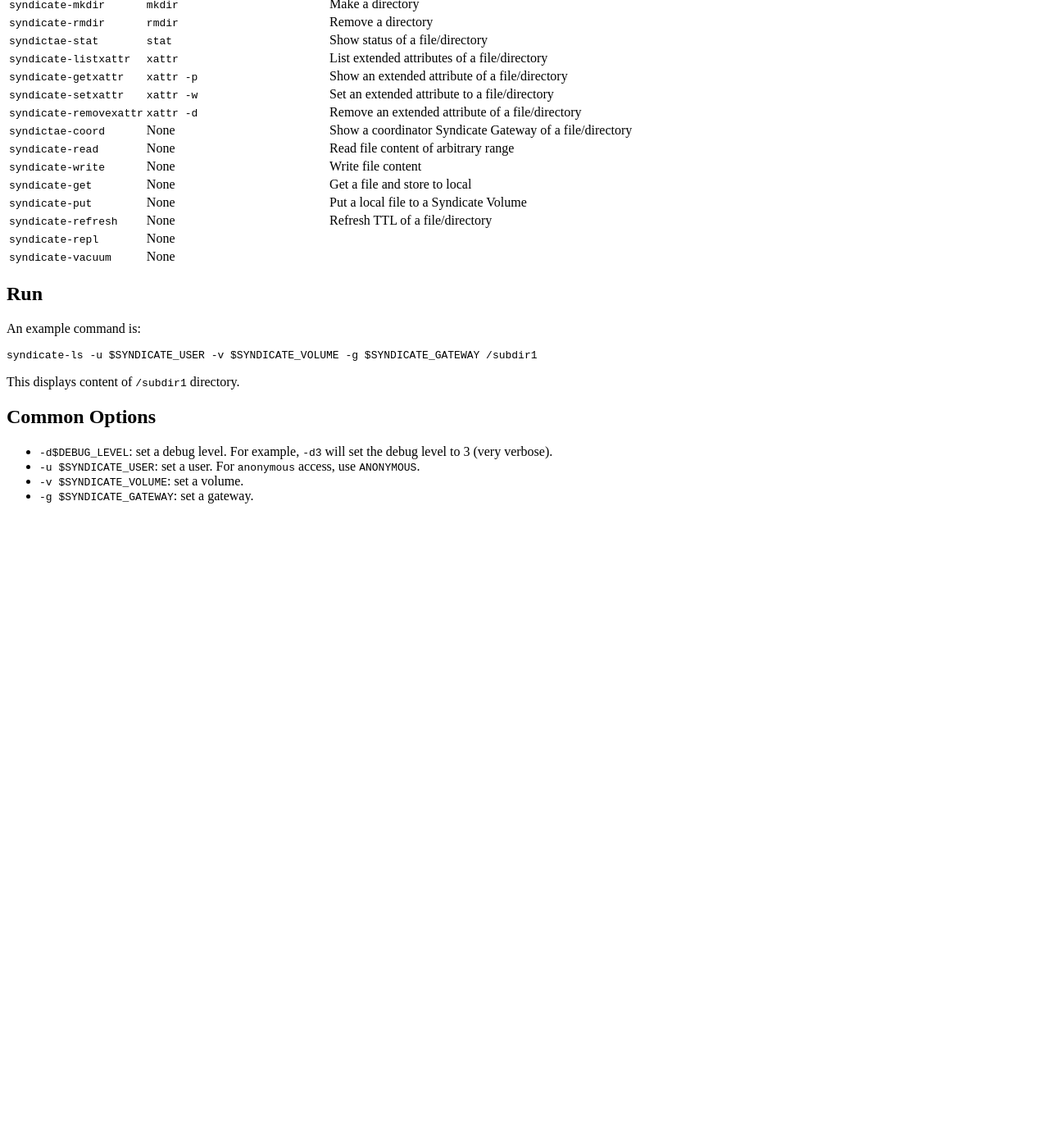
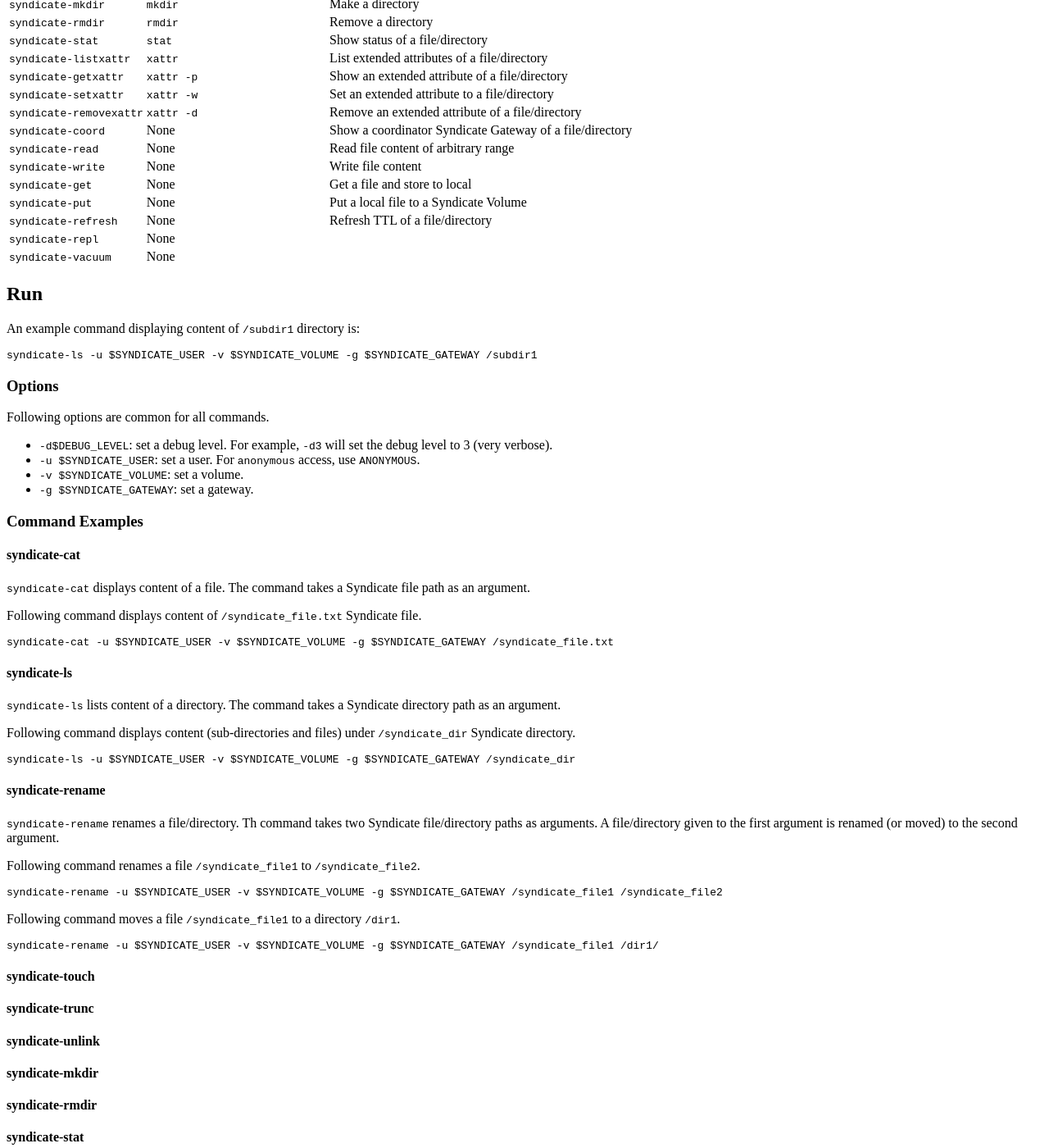
Before and after one commit to syndicate-storage/syndicate-storage.github.io, a Jekyll site: the page built from _user/002_syndicate_ug_tools.md, in a window 1280 px wide and 1400 px high, scrolled down 1108 px. Shown: the whole window at 82% size. Built offline with Jekyll 4.4.1, drawn with Linux system fonts in a browser that asks for light colours; nearby versions of some CDN libraries; library files that are not in the unit come from our copies; before the commit the page ends 1738 px from its top, so only the background shows below that; some of the changed text lies outside the part shown.

Commit message:
Restructured

````diff
--- a/_user/002_syndicate_ug_tools.md
+++ b/_user/002_syndicate_ug_tools.md
@@ -38,12 +38,12 @@ apt-get install syndicate-ug-tools
 | `syndicate-unlink` | `rm` | Remove a file |
 | `syndicate-mkdir` | `mkdir` | Make a directory |
 | `syndicate-rmdir` | `rmdir` | Remove a directory |
-| `syndictae-stat` | `stat` | Show status of a file/directory |
+| `syndicate-stat` | `stat` | Show status of a file/directory |
 | `syndicate-listxattr` | `xattr` | List extended attributes of a file/directory |
 | `syndicate-getxattr` | `xattr -p` | Show an extended attribute of a file/directory |
 | `syndicate-setxattr` | `xattr -w` | Set an extended attribute to a file/directory |
 | `syndicate-removexattr` | `xattr -d` | Remove an extended attribute of a file/directory |
-| `syndictae-coord` | None | Show a coordinator Syndicate Gateway of a file/directory |
+| `syndicate-coord` | None | Show a coordinator Syndicate Gateway of a file/directory |
 | `syndicate-read` | None | Read file content of arbitrary range |
 | `syndicate-write` | None | Write file content |
 | `syndicate-get` | None | Get a file and store to local |
@@ -54,18 +54,90 @@ apt-get install syndicate-ug-tools
 
 ## Run
 
-An example command is:
+An example command displaying content of `/subdir1` directory is:
 
 ```
 syndicate-ls -u $SYNDICATE_USER -v $SYNDICATE_VOLUME -g $SYNDICATE_GATEWAY /subdir1
 ```
 
-This displays content of `/subdir1` directory.
+### Options
 
-## Common Options
+Following options are common for all commands.
 
 * `-d$DEBUG_LEVEL`: set a debug level. For example, `-d3` will set the debug
 level to 3 (very verbose).
 * `-u $SYNDICATE_USER`: set a user. For `anonymous` access, use `ANONYMOUS`.
 * `-v $SYNDICATE_VOLUME`: set a volume.
 * `-g $SYNDICATE_GATEWAY`: set a gateway.
+
+### Command Examples
+
+#### syndicate-cat
+`syndicate-cat` displays content of a file. The command takes a Syndicate file
+path as an argument.
+
+Following command displays content of `/syndicate_file.txt` Syndicate file.
+```
+syndicate-cat -u $SYNDICATE_USER -v $SYNDICATE_VOLUME -g $SYNDICATE_GATEWAY /syndicate_file.txt
+```
+
+#### syndicate-ls
+`syndicate-ls` lists content of a directory. The command takes a Syndicate directory
+path as an argument.
+
+Following command displays content (sub-directories and files) under `/syndicate_dir`
+Syndicate directory.
+```
+syndicate-ls -u $SYNDICATE_USER -v $SYNDICATE_VOLUME -g $SYNDICATE_GATEWAY /syndicate_dir
+```
+
+#### syndicate-rename
+`syndicate-rename` renames a file/directory. Th command takes two Syndicate
+file/directory paths as arguments. A file/directory given to the first argument
+is renamed (or moved) to the second argument.
+
+Following command renames a file `/syndicate_file1` to `/syndicate_file2`.
+```
+syndicate-rename -u $SYNDICATE_USER -v $SYNDICATE_VOLUME -g $SYNDICATE_GATEWAY /syndicate_file1 /syndicate_file2
+```
+
+Following command moves a file `/syndicate_file1` to a directory `/dir1`.
+```
+syndicate-rename -u $SYNDICATE_USER -v $SYNDICATE_VOLUME -g $SYNDICATE_GATEWAY /syndicate_file1 /dir1/
+```
+
+#### syndicate-touch
+
+#### syndicate-trunc
+
+#### syndicate-unlink
+
+#### syndicate-mkdir
+
+#### syndicate-rmdir
+
+#### syndicate-stat
+
+#### syndicate-listxattr
+
+#### syndicate-getxattr
+
+#### syndicate-setxattr
+
+#### syndicate-removexattr
+
+#### syndicate-coord
+
+#### syndicate-read
+
+#### syndicate-write
+
+#### syndicate-get
+
+#### syndicate-put
+
+#### syndicate-refresh
+
+#### syndicate-repl
+
+#### syndicate-vacuum
````
Also changed, not shown: _user/001_syndicatefs.md (+1 -1 lines).
